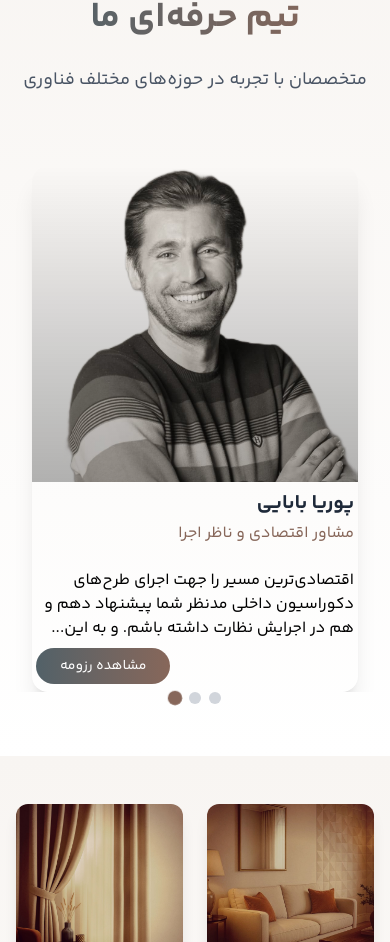
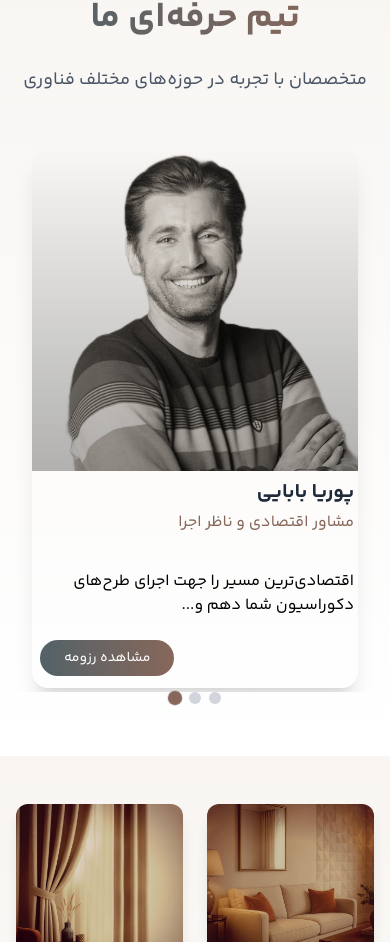
Before and after one commit to Ghostmaysam1/vadi, a Vue app: page / in a window 390 px wide. Shown: the part 2182-3124 px from the top of the page. Built offline with nearby package versions, Linux system fonts and the light colour scheme.

Commit message:
feat: enhance bio display with responsive text slicing based on window size

```diff
--- a/src/components/Member.vue
+++ b/src/components/Member.vue
@@ -1,13 +1,16 @@
 <script setup lang="ts">
+import { ref, watch } from 'vue';
 import type { Member } from '../types';
+import { useWindowSize } from '../utils/shared';
 
-defineProps<{
+const {member} = defineProps<{
   member: Member
 }>();
 
-function sliceText(txt: string): string {
+const {width} = useWindowSize();
+
+function sliceText(txt: string, finalLength: number): string {
   let arr = txt.split(' ');
-  let finalLength = 100;
 
   let arr2 = [];
   let length = 0;
@@ -22,10 +25,24 @@ function sliceText(txt: string): string {
   let text = arr2.join(' ');
   return text.length < finalLength ? text : text + '...';
 }
+
+const bio = ref(sliceText(member.bio, 100))
+
+watch(width, (w)=>{
+    if(w > 768) {
+        if(w > 1024) {
+          bio.value = sliceText(member.bio, 100)
+        }else {
+          bio.value = sliceText(member.bio, 60)
+        }
+    } else {
+        bio.value = sliceText(member.bio, 50)
+    }
+}, {immediate: true})
 </script>
 
 <template>
-  <div dir="rtl" class="group h-full min-w-[250px] px-4 pt-6">
+  <div dir="rtl" class="group h-full min-w-[250px] px-4 py-1">
     <div
       class="relative h-full rounded-2xl shadow-xl overflow-hidden transition-all duration-500 hover:shadow-2xl hover:shadow-[#87675a]/30">
       <div class="relative h-3/5 overflow-hidden">
@@ -40,9 +57,9 @@ function sliceText(txt: string): string {
           <p class="text-[#87675a] font-medium mb-4">{{ member.position }}</p>
         </div>
 
-        <p v-text="sliceText(member.bio)"></p>
+        <p v-text="bio"></p>
 
-        <div class="flex justify-end">
+        <div class="flex justify-end px-1 py-1">
 
           <router-link :to="`/team/${member.id}`"
             class="inline-block px-6 cursor-pointer py-2 bg-gradient-to-r from-[#526168] to-[#87675a] text-white rounded-full text-sm font-medium hover:shadow-lg transition-all">
--- a/src/view/Home/Team/Team.vue
+++ b/src/view/Home/Team/Team.vue
@@ -14,7 +14,7 @@ const team = store.team;
 const config = reactive({
   height: 550,
   itemsToShow: 3,
-  gap: 32,
+  gap: 0,
   wrapAround: true,
   mouseWheel: true,
   transition: 500
```
